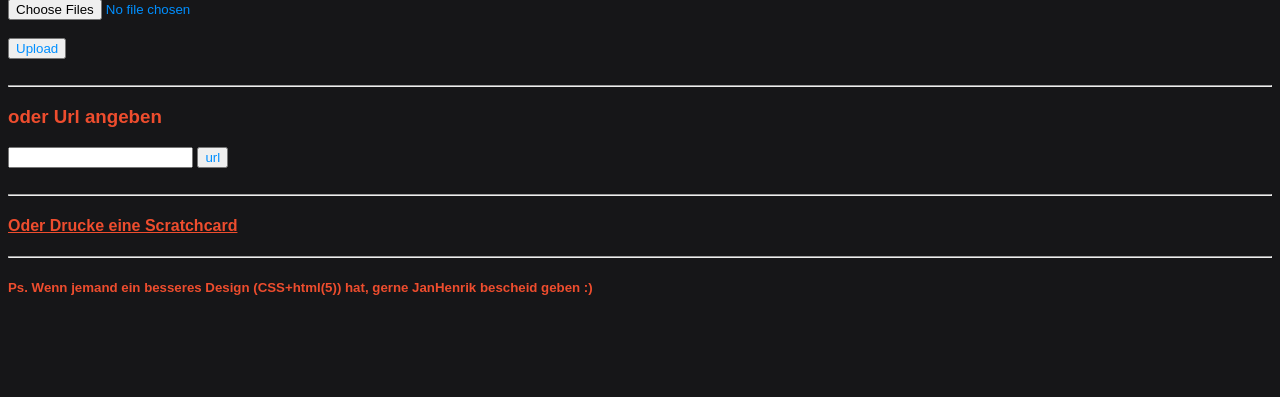
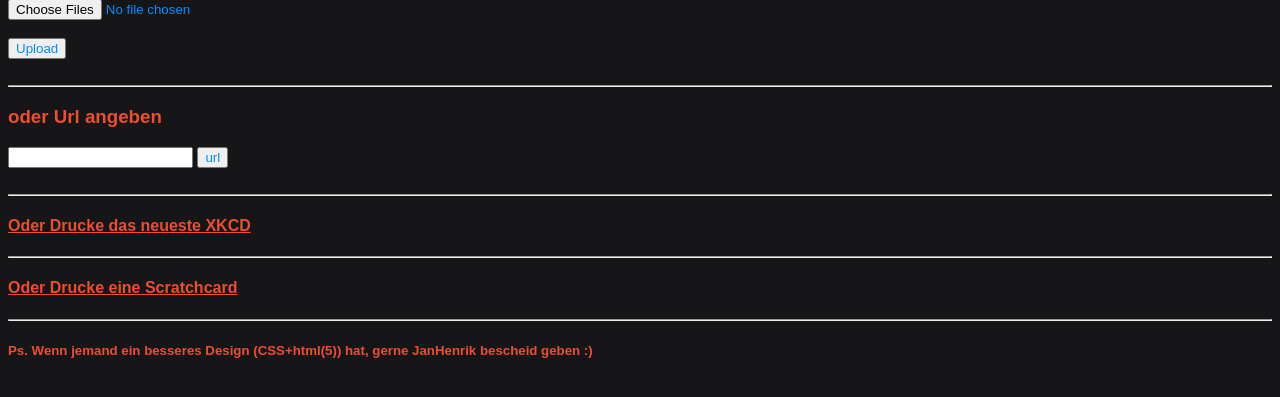
Before and after one commit to Jan--Henrik/Druckschnubbel, a Flask app: page / in a window 1280 px wide. Shown: the part 165-562 px from the top of the page. Run offline with Flask 2, Linux system fonts and the light colour scheme.

Commit message:
added xkcd button

```diff
--- a/app/templates/index.html
+++ b/app/templates/index.html
@@ -27,7 +27,9 @@
       </form>
       <br/>
       <hr>
-      <h4><a href="/templates/scratchcard.html">Oder Drucke eine Scratchcard</a></h4>
+      <h4><a href="/xkcd">Oder Drucke das neueste XKCD</a></h4>
+      <hr>
+      <h4><a href="/scratchcard">Oder Drucke eine Scratchcard</a></h4>
       <hr>
       <h5>Ps. Wenn jemand ein besseres Design (CSS+html(5)) hat, gerne JanHenrik bescheid geben :)</h5>      </div>
     </div>
--- a/app/views.py
+++ b/app/views.py
@@ -25,6 +25,7 @@
     return render_template('index.html',
                            Dateitypen=str(app.config['ALLOWED_EXTENSIONS']).replace("[", "").replace("]", "").replace("'", "").replace(",", ", "))
 
+
 @app.route('/upload', methods=['POST'])
 def upload():
     uploaded_files = request.files.getlist("file")
@@ -36,12 +37,12 @@
     return redirect(url_for('printing'))
 
 
-@app.route('/templates/scratchcard.html')
+@app.route('/scratchcard')
 def scratchcard():
     return render_template('scratchcard.html')
 
 
-@app.route('/templates/', methods=['POST'])
+@app.route('/', methods=['POST'])
 def scratchcard_receive():
     text = request.form['text']
     createCard(text)
@@ -52,6 +53,13 @@
 def url():
     text = request.form['text']
     filename,msg = urllib.urlretrieve(text)
+    os.system("cp %s %s" % (filename,"/home/janhenrik/Druckschnubbel/app/uploads"));
+    return redirect(url_for('printing'))
+
+
+@app.route('/xkcd')
+def xkcd():
+    filename,msg = urllib.urlretrieve("http://imgs.xkcd.com/comics/xkcde.png")
     os.system("cp %s %s" % (filename,"/home/janhenrik/Druckschnubbel/app/uploads"));
     return redirect(url_for('printing'))
 
```
Also changed, not shown: xkcd.html (added, +16 -0 lines).
